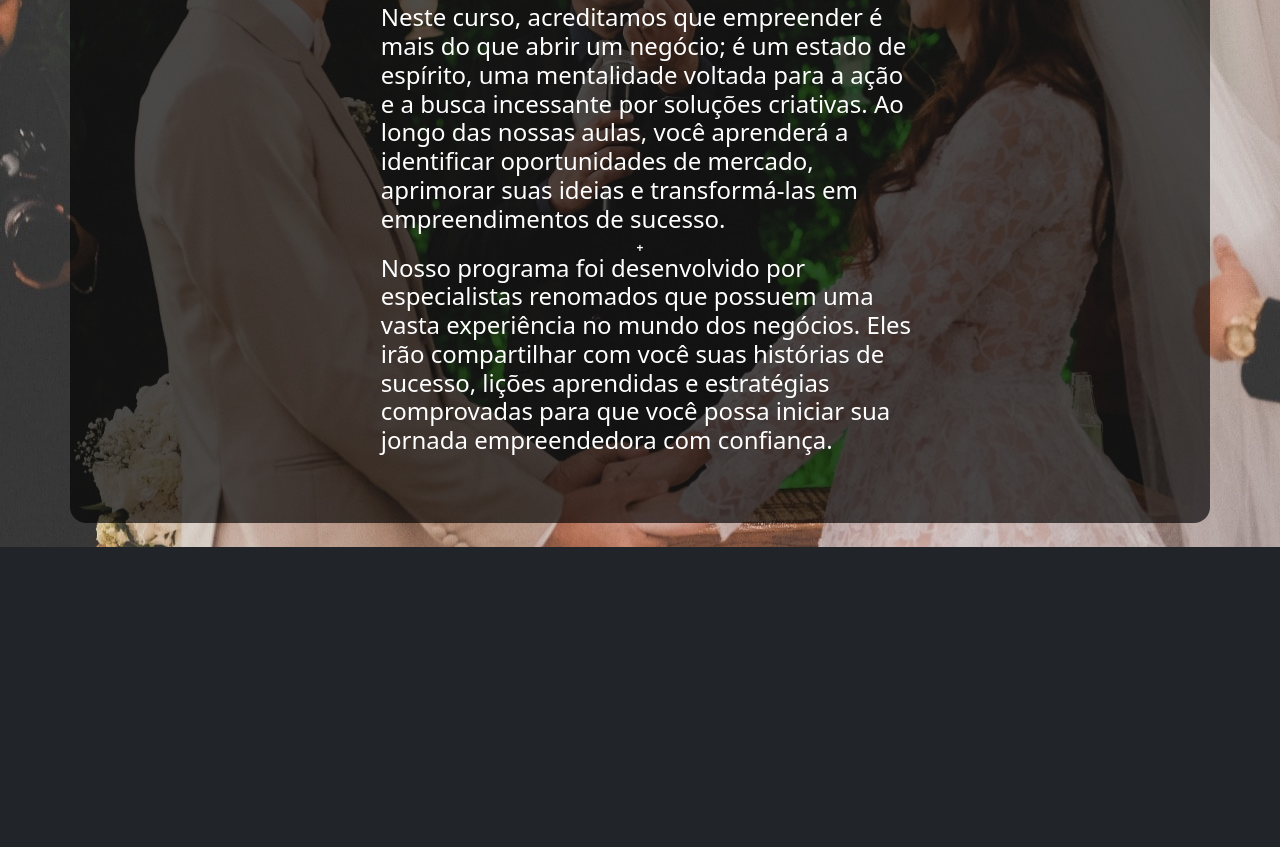
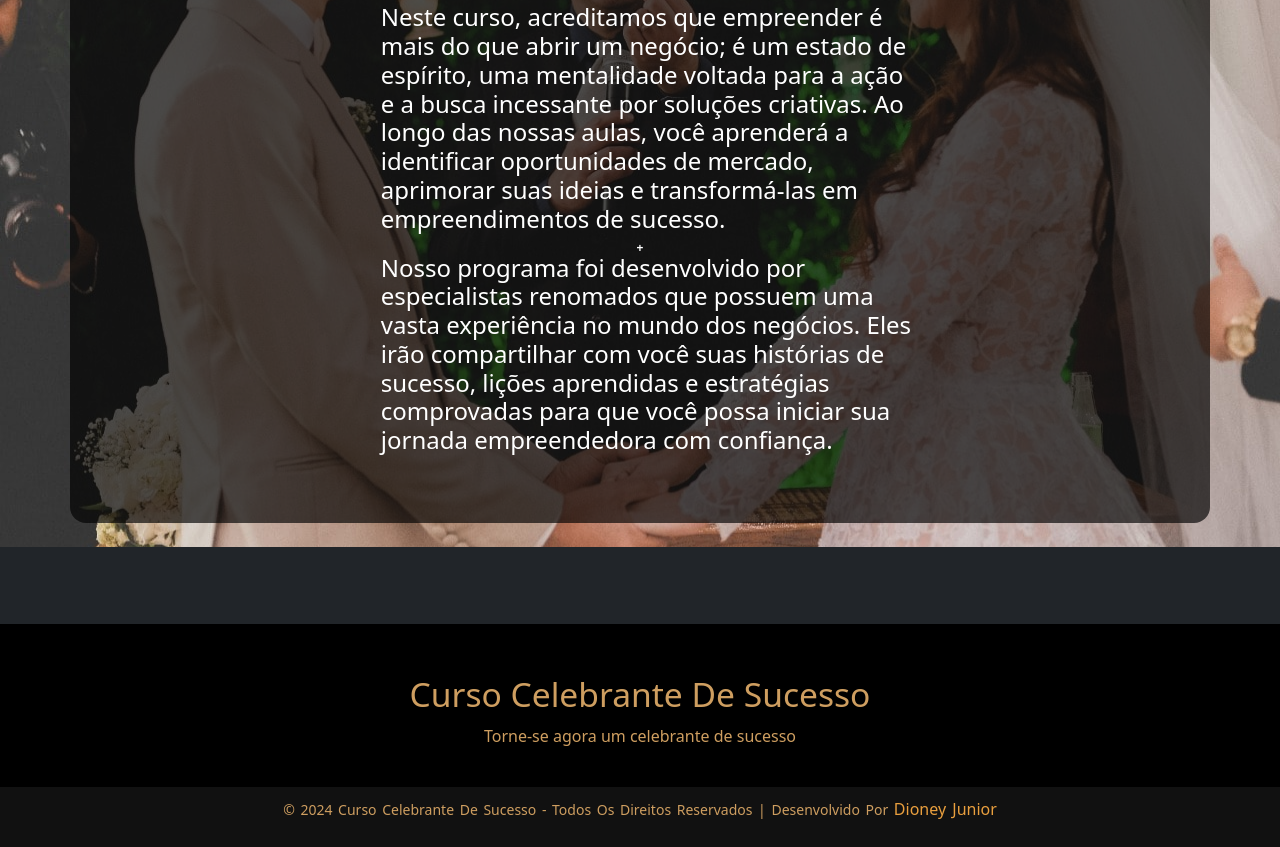
Before and after one commit to DioneyJunior/Celebrante-de-sucesso, a plain HTML site: page Index.html in a window 1280 px wide. Shown: the part 1393-2240 px from the top of the page. Before the commit the page ends 1940 px from the top, so only its background shows below. Drawn offline with nearby package versions, Linux system fonts and the light colour scheme.

Commit message:
add footer

```diff
--- a/Index.html
+++ b/Index.html
@@ -117,6 +117,24 @@
       </div>
     </div>
 
+    <footer class="footer">
+      <div class="footer-content">
+        <h3>Curso Celebrante de Sucesso</h3>
+        <p>Torne-se agora um celebrante de sucesso</p>
+      </div>
+      <div></div>
+      <br />
+      <div class="footer-bottom">
+        <p>
+          © 2024 Curso Celebrante de Sucesso - Todos os direitos reservados |
+          Desenvolvido por
+          <a href="https://github.com/DioneyJunior" target="_blank"
+            >Dioney Junior</a
+          >
+        </p>
+      </div>
+    </footer>
+
     <!-- Bootstrap JS -->
     <script src="https://code.jquery.com/jquery-3.5.1.slim.min.js"></script>
     <script src="https://cdn.jsdelivr.net/npm/@popperjs/core@2.5.4/dist/umd/popper.min.js"></script>
--- a/style.css
+++ b/style.css
@@ -86,3 +86,59 @@ ul {
     padding: 12px 24px;
   }
 }
+
+/* footer */
+
+footer {
+  position: relative;
+  background-color: #000000;
+  bottom: 0;
+  left: 0;
+  right: 0;
+  height: auto;
+  padding-top: 40px;
+  color: #ce9e60;
+  display: flex;
+  flex-direction: column;
+  margin-top: 6%;
+}
+
+.footer-content {
+  display: flex;
+  align-items: center;
+  justify-content: center;
+  flex-direction: column;
+  text-align: center;
+  margin: 10px;
+}
+.footer-content h3 {
+  color: #ce9e60;
+  font-size: 2.1rem;
+  font-weight: 500;
+  text-transform: capitalize;
+  margin-bottom: 5px;
+}
+.footer-content p {
+  margin: 5px;
+}
+
+.footer-bottom {
+  background: #111111;
+  padding: 10px;
+  text-align: center;
+}
+.footer-bottom p {
+  font-size: 14px;
+  word-spacing: 2px;
+  text-transform: capitalize;
+}
+.footer-bottom p a {
+  color: #e99f3e;
+  font-size: 16px;
+  text-decoration: none;
+}
+.footer-bottom span {
+  text-transform: uppercase;
+  opacity: 0.4;
+  font-weight: 200;
+}
```
